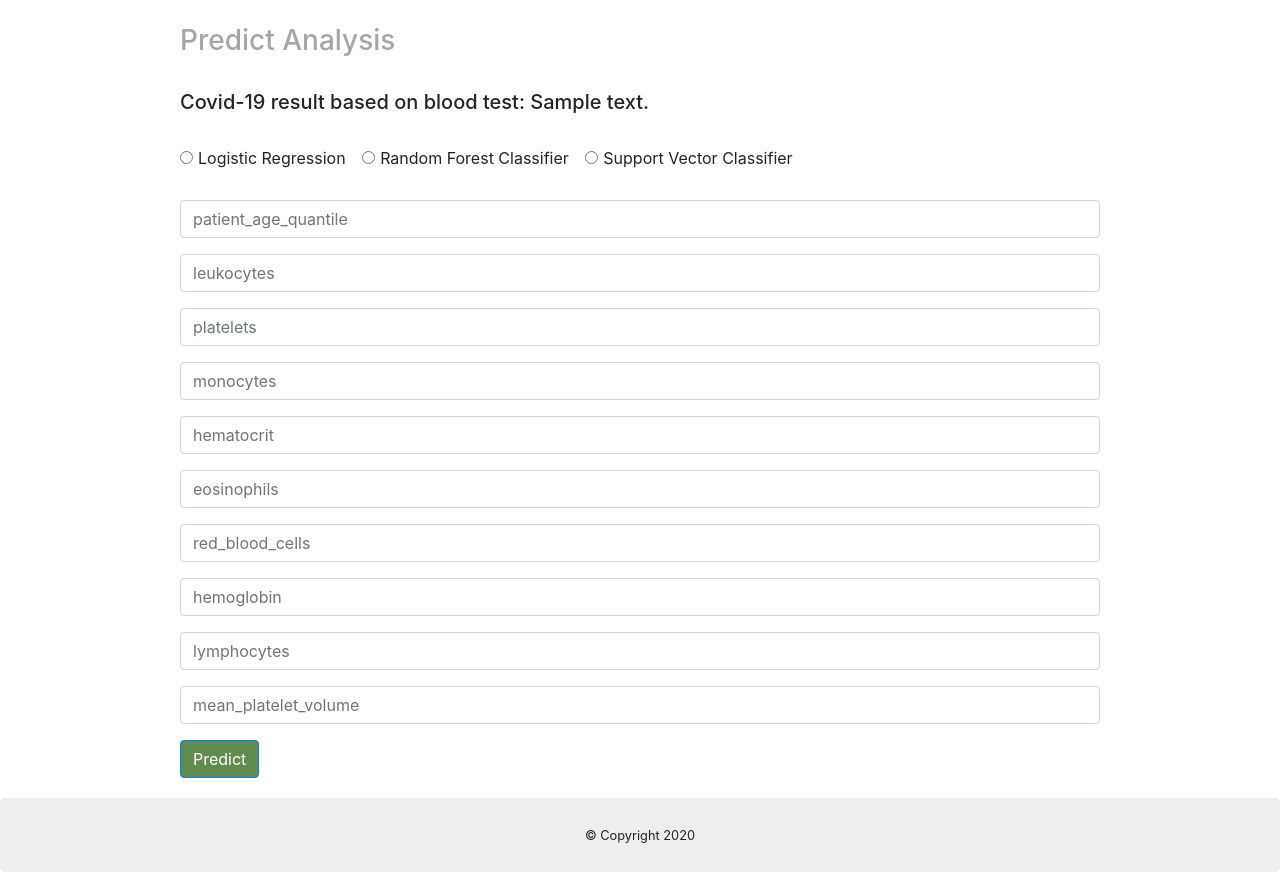
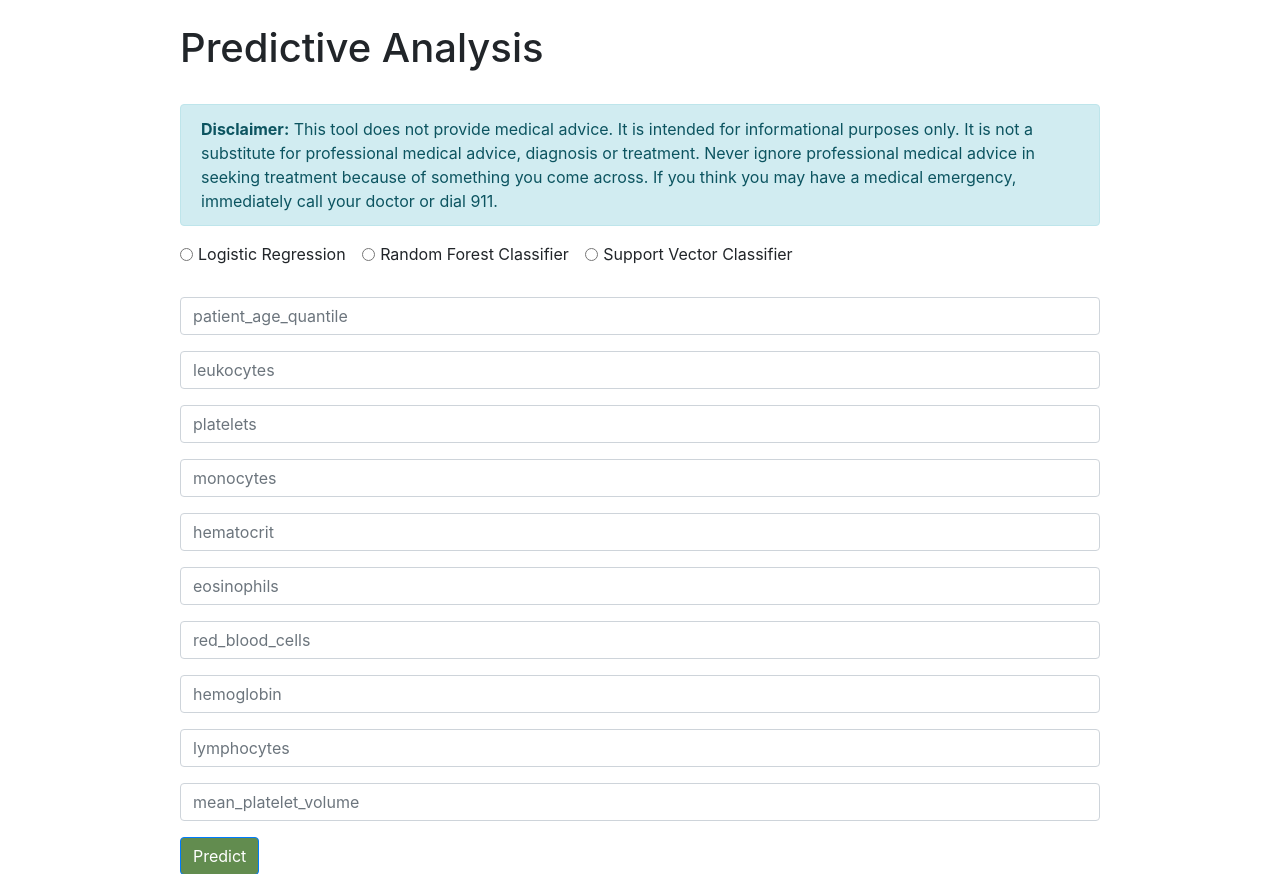
Before and after one commit to alexisperumal/ucsd_data_science_final_project, a Flask app: template Deployment-flask/templates/index.html in a window 1280 px wide. Shown: the part 56-930 px from the top of the page. Run offline with Flask 2, Linux system fonts and the light colour scheme; the template is opened without the code that fills it: most values are stand-ins (such as "Sample title", 1, 10 or a date in 2020); parts of the project's set-up code (start-up, migrations or seed data) failed here and were passed over; some libraries are stand-ins or nearby versions.

Commit message:
add disclaimer and colored alert for if statement on positive versus negative predictions

```diff
--- a/Deployment-flask/templates/LR.html
+++ b/Deployment-flask/templates/LR.html
@@ -59,7 +59,7 @@
       <hr class="my-4">
 
       <!-- ALERT disclaimer -->
-      <div class="alert alert-danger mb-5" role="alert">
+      <div class="alert alert-info mb-5" role="alert">
         <strong>Disclaimer:</strong> This tool does not provide medical advice. It is intended for informational purposes only. It is not a substitute for professional medical advice, diagnosis or treatment. Never ignore professional medical advice in seeking treatment because of something you come across. If you think you may have a medical emergency, immediately call your doctor or dial 911.
       </div>
 
--- a/Deployment-flask/templates/index.html
+++ b/Deployment-flask/templates/index.html
@@ -50,12 +50,25 @@
     <div class="row justify-content-center">
     <div class="col-10">
      <br>
-      <h3>Predict Analysis</h3>
+      <h1>Predictive Analysis</h1>
      <br>
-  {% if prediction_text: %}
-         <h5>Covid-19 result based on blood test: {{prediction_text}}</h5>
-  {% endif %}
-   <br>
+
+     <!-- ALERT disclaimer -->
+      <div class="alert alert-info" role="alert">
+        <strong>Disclaimer:</strong> This tool does not provide medical advice. It is intended for informational purposes only. It is not a substitute for professional medical advice, diagnosis or treatment. Never ignore professional medical advice in seeking treatment because of something you come across. If you think you may have a medical emergency, immediately call your doctor or dial 911.
+      </div>
+
+      <!-- Post result of preditive model: negative or positive -->
+      {% if prediction_text == "Negative": %}
+        <div class="alert alert-success align-middle" role="alert">
+          <h4>Covid-19 result based on blood test: <strong>{{ prediction_text }}</strong></h4>
+        </div>
+      {% elif prediction_text == "Positive": %}
+        <div class="alert alert-danger align-middle" role="alert">
+          <h4>Covid-19 result based on blood test: <strong>{{ prediction_text }}</strong></h4>
+        </div>
+      {% endif %}
+
   <!-- Input For Receiving Query to our ML -->
   <!-- 'patient_age_quantile', 'leukocytes', 'platelets', 'monocytes', 'hematocrit', 'red_blood_cells', 'lymphocytes', 'eosinophils', 'hemoglobin'-->
 
--- a/djaimes/machine-learning/discover.py
+++ b/djaimes/machine-learning/discover.py
@@ -14,6 +14,8 @@ with open('data-columns.txt', 'r') as f:
 df = df[colnames].dropna()
 df = df.reset_index(drop=True)
 
+print(df[df['sars_cov_2_exam_result'] == 'positive'].iloc[8])
+
 # Total Patients
 print(f'Total patients: {len(df)}')
 neg = sum(df['sars_cov_2_exam_result'] == 'negative')
```
Also changed, not shown: Deployment-flask/templates/comparison.html (+1 -11 lines), Deployment-flask/db.sqlite.
